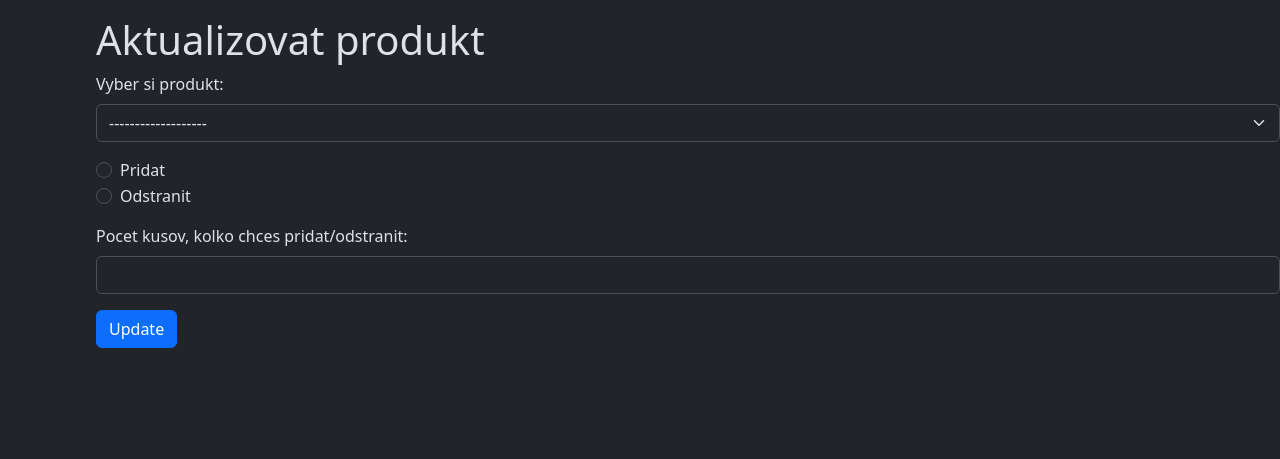
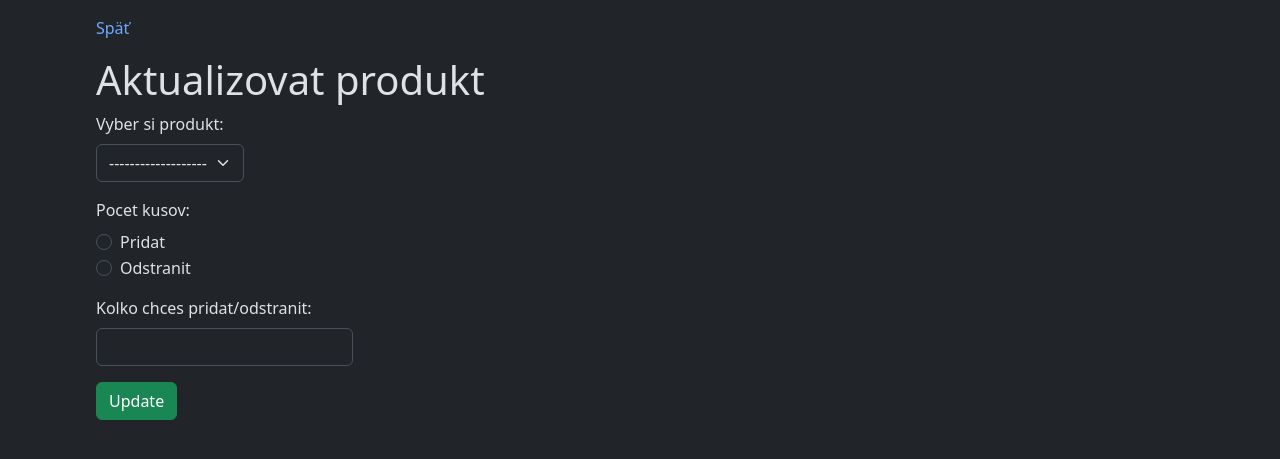
Before and after one commit to Marek528/informacny_system_anime, a PHP site: page /profile_operations/update_product.php in a window 1280 px wide. Shown: the part 57-516 px from the top of the page. Run offline with PHP 8.4, Linux system fonts and the light colour scheme; the visitor is signed in with stand-in values (Sample User, id 1); data that the repository does not hold is empty.

Commit message:
male upravy

```diff
--- a/produkt.php
+++ b/produkt.php
@@ -40,7 +40,7 @@ $result = $conn->query($query);
                 echo "<h2>".$row['nazov']."</h2>";
                 echo '<div class="row mx-0">';
                 echo '<div class="col px-0 img-length">';
-                echo '<img src="'.$row['obrazky'].'" alt="'.$row['obrazky'].'">';
+                echo '<img src="'.$row['obrazky'].'" alt="'.$row['nazov'].'" title="'.$row['nazov'].'">';
                 echo '</div>';
             }
         }
@@ -75,7 +75,7 @@ $result = $conn->query($query);
             {
                 echo "<p class='mb-2'><strong>Cena:</strong> ".$row['cena']."€</p>";
                 echo "<p class='mb-2'><strong>Pocet kusov:</strong> ".$row['pocet_kusov']."</p>";
-                echo "<p><strong>Popis:</strong><br> ".$row['popis']."</p>";
+                echo "<p style='max-width:70em;'><strong>Popis:</strong><br> ".$row['popis']."</p>";
                 echo '</div>';
             }
         }
--- a/profile_operations/update_product.php
+++ b/profile_operations/update_product.php
@@ -12,11 +12,12 @@ include('../connect.php');
 <body>
     <?php include('navbar.php'); ?>
     <div class="ms-5 ps-5 mt-3">
-        <h1>Aktualizovat produkt</h1>
+        <a href="../profile.php" class="link-opacity-50-hover link-underline link-underline-opacity-0">Späť</a>
+        <h1 class='mt-3'>Aktualizovat produkt</h1>
         <form method="POST" action="update_product.php">
             <div class="mb-3">
                 <label for="product" class="form-label">Vyber si produkt:</label>
-                <select name="product" id="product" class="form-select" required>
+                <select name="product" id="product" class="form-select" style="width:auto;" required>
                     <option selected>-------------------</option>
                     <?php
                         $query = 'SELECT ID FROM `dodavatelia` WHERE email="'.$_SESSION["email"].'"';
@@ -42,6 +43,7 @@ include('../connect.php');
                 </select>
             </div>
             <div class="mb-3">
+                <label for="operation" class="form-label">Pocet kusov:</label>
                 <div class="form-check">
                     <input class="form-check-input" type="radio" name="operation" id="add" value="add" required>
                     <label class="form-check-label" for="add">Pridat</label>
@@ -52,18 +54,15 @@ include('../connect.php');
                 </div>
             </div>
             <div class="mb-3">
-                <label for="quantity" class="form-label">Pocet kusov, kolko chces pridat/odstranit:</label>
-                <input type="number" name="quantity" id="quantity" class="form-control" min="1" required>
+                <label for="quantity" class="form-label">Kolko chces pridat/odstranit:</label>
+                <input type="number" name="quantity" id="quantity" class="form-control" min="1" style="width:auto;" required>
             </div>
-            <button type="submit" class="btn btn-primary" name='update'>Update</button>
+            <button type="submit" class="btn btn-success" name='update'>Update</button>
         </form>
         <?php
             // spracovanie udajov cez isset POST 'update'
             // 1. overit ci vybral produkt
             // potom klasicky spravit sql query na update produktu
-            if(isset($_POST['update']))
-            {
-                $product = $_POST['product'];
             if(isset($_POST['update']))
             {
                 $product = $_POST['product'];
@@ -98,7 +97,6 @@ include('../connect.php');
                     }
                 }
             }
-            }
         ?>
     </div>
 </body>
```
Lines whose indentation alone changed are shown as unchanged.
